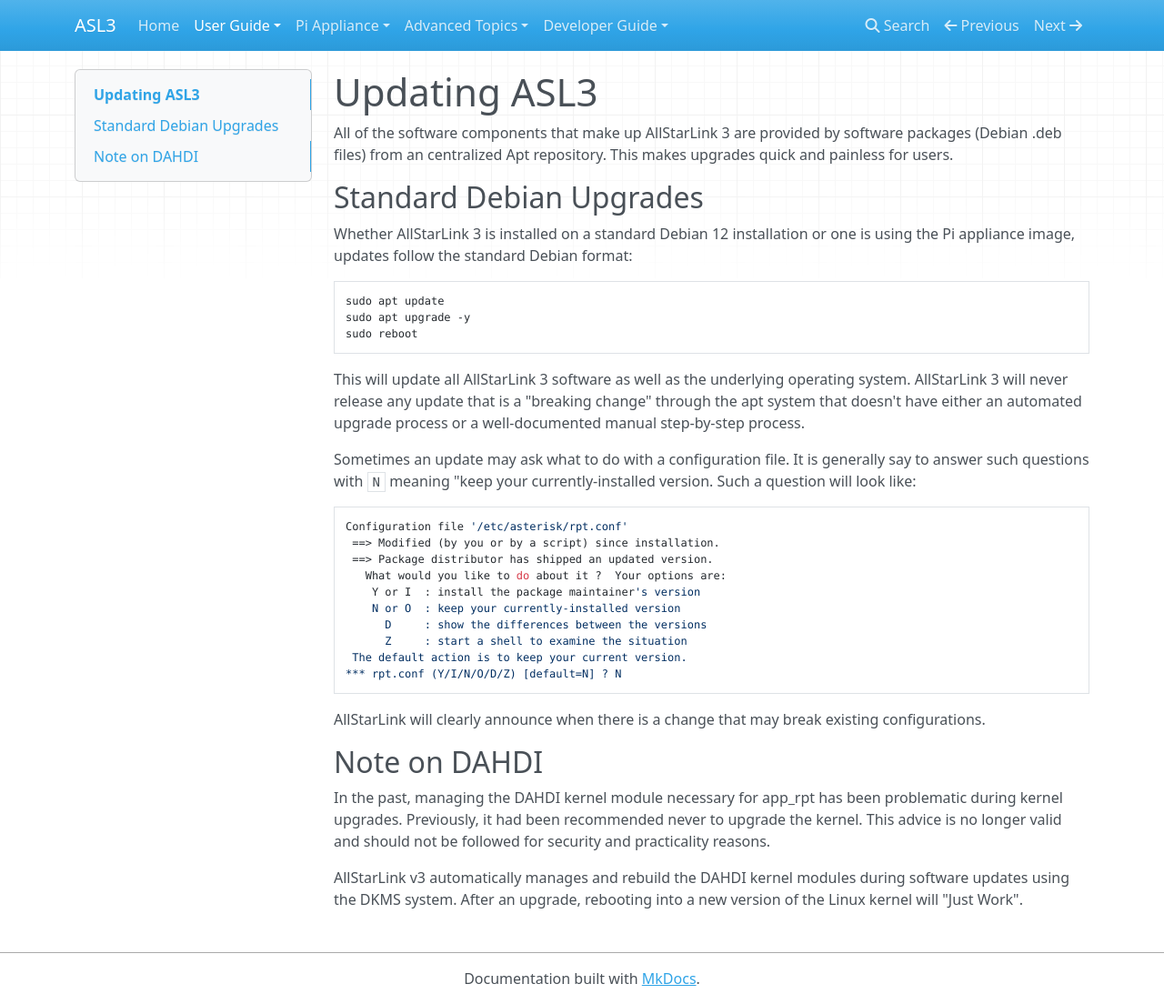
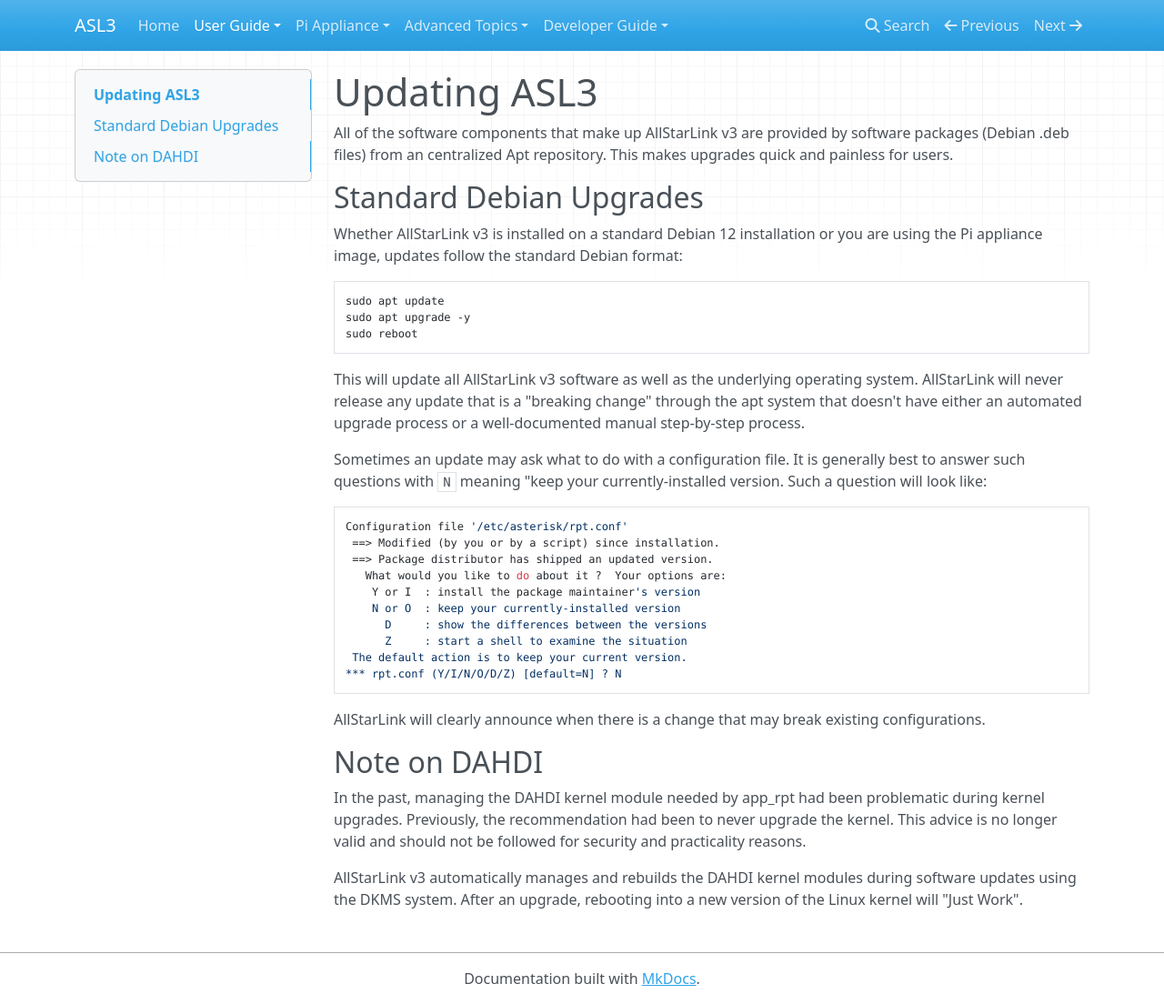
Before and after one commit to AllStarLink/ASL3-Manual, an MkDocs documentation site: the page built from docs/user-guide/updates.md, in a window 1280 px wide and 1104 px high. Shown: the whole window at 91% size. Built offline with MkDocs 1.6.1, drawn with Linux system fonts in a browser that asks for light colours; nearby versions of some CDN libraries.

Commit message:
Minor updates (mostly typos)

````diff
--- a/docs/user-guide/updates.md
+++ b/docs/user-guide/updates.md
@@ -1,12 +1,12 @@
 # Updating ASL3
-All of the software components that make up AllStarLink 3 are
+All of the software components that make up AllStarLink v3 are
 provided by software packages (Debian .deb files) from an
 centralized Apt repository. This makes upgrades quick and
 painless for users.
 
 ## Standard Debian Upgrades
-Whether AllStarLink 3 is installed on a standard Debian 12
-installation or one is using the Pi appliance image,
+Whether AllStarLink v3 is installed on a standard Debian 12
+installation or you are using the Pi appliance image,
 updates follow the standard Debian format:
 
 ```bash
@@ -15,16 +15,17 @@
 sudo reboot
 ```
 
-This will update all AllStarLink 3 software as well as
-the underlying operating system. AllStarLink 3 will never
+This will update all AllStarLink v3 software as well as
+the underlying operating system. AllStarLink will never
 release any update that is a "breaking change" through
 the apt system that doesn't have either an automated upgrade
 process or a well-documented manual step-by-step process.
 
 Sometimes an update may ask what to do with a configuration
-file. It is generally say to answer such questions with
+file. It is generally best to answer such questions with
 `N` meaning "keep your currently-installed version. Such a question
 will look like:
+
 ```bash
 Configuration file '/etc/asterisk/rpt.conf'
  ==> Modified (by you or by a script) since installation.
@@ -42,13 +43,13 @@
 existing configurations.
 
 ## Note on DAHDI
-In the past, managing the DAHDI kernel module necessary
-for app_rpt has been problematic during kernel upgrades.
-Previously, it had been recommended never to upgrade
+In the past, managing the DAHDI kernel module needed
+by app_rpt had been problematic during kernel upgrades.
+Previously, the recommendation had been to never upgrade
 the kernel. This advice is no longer valid and should not
 be followed for security and practicality reasons.
 
-AllStarLink v3 automatically manages and rebuild the
+AllStarLink v3 automatically manages and rebuilds the
 DAHDI kernel modules during software updates using
 the DKMS system. After an upgrade, rebooting into a new version
 of the Linux kernel will "Just Work".
````
Also changed, not shown: docs/user-guide/install.md (+9 -7 lines), docs/user-guide/menu.md (+1 -1 lines), docs/user-guide/pi-detailed.md (+7 -7 lines), docs/user-guide/whats-new.md (+2 -2 lines).
